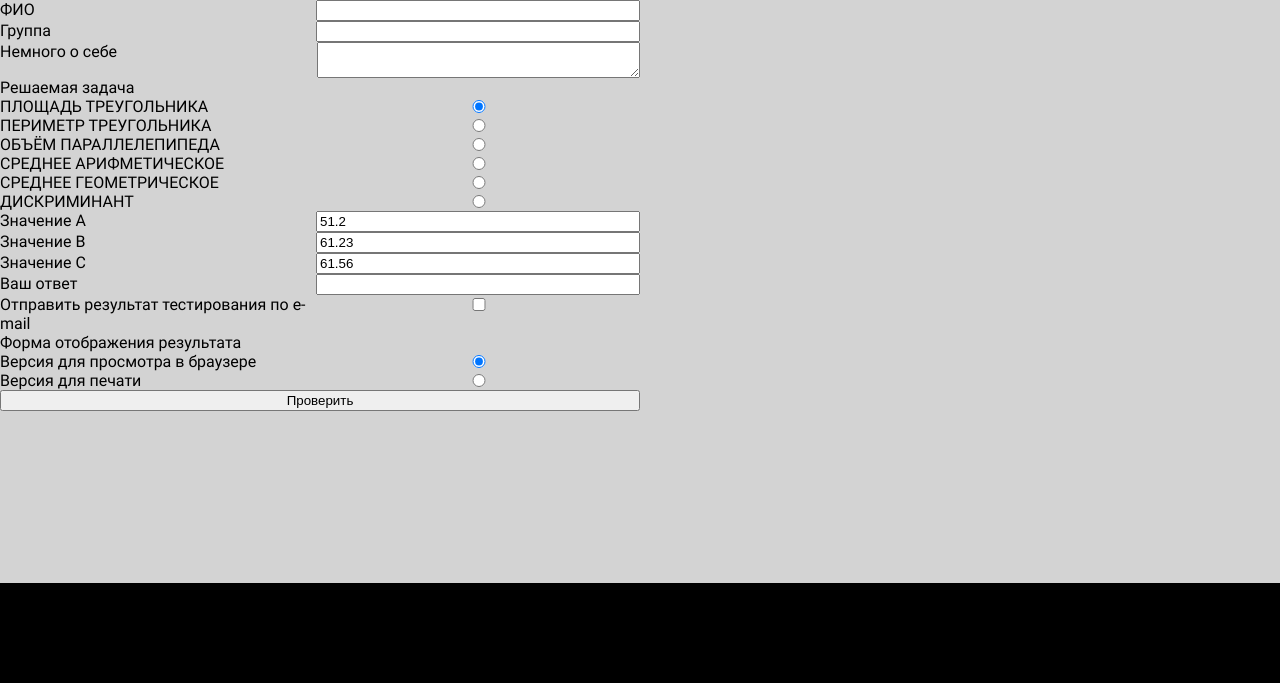
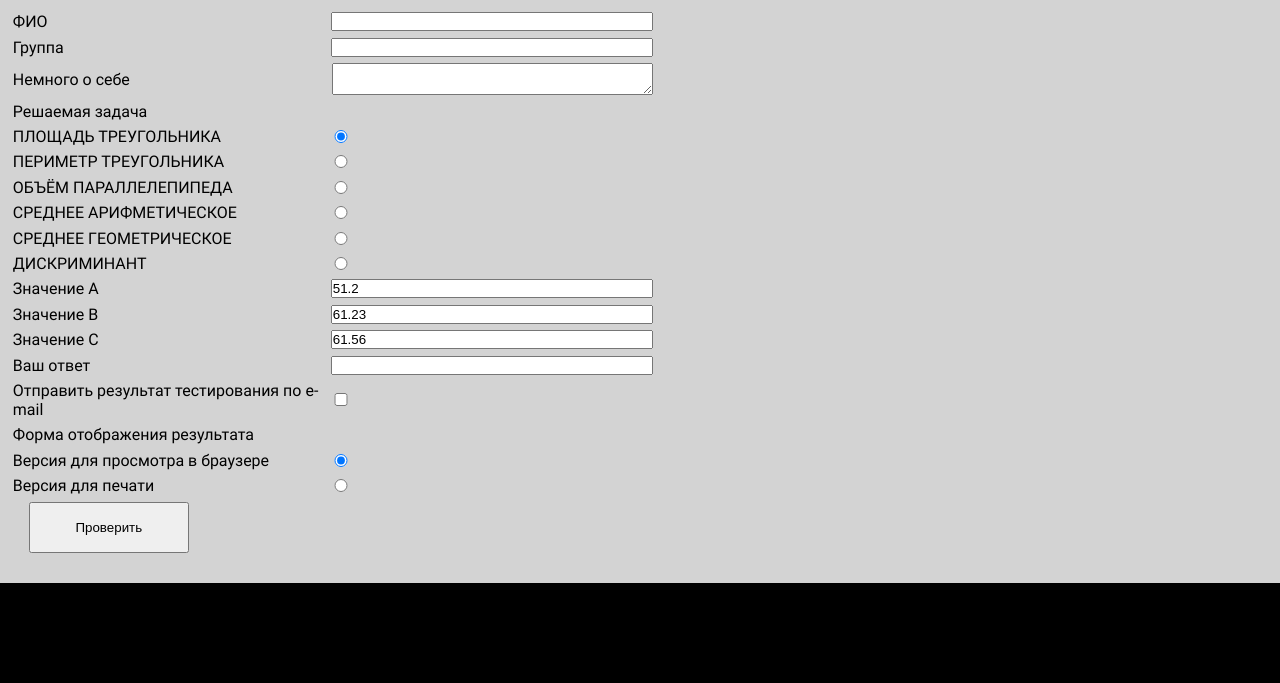
Before and after one commit to kolaqsq/191-321_NAOgorodnikov_PHPlabs, a PHP site: page /Lab6/index.php in a window 1280 px wide. Shown: the part 117-800 px from the top of the page. Run offline with PHP 8.4, Linux system fonts and the light colour scheme; style sheets or scripts are compiled from the project's sources; some libraries are stand-ins or nearby versions.

Commit message:
Finished Lab6

```diff
--- a/Lab6/css/main.css
+++ b/Lab6/css/main.css
@@ -57,17 +57,34 @@ main {
   height: 100%;
 }
 
+.print-only {
+  display: none;
+}
+
 form {
   display: flex;
   flex-flow: row wrap;
   align-items: flex-start;
   justify-content: space-between;
   width: 50%;
+  margin-top: 1vw;
+  margin-left: 1vw;
 }
 
 label, input, textarea {
   display: flex;
-  flex: 1 0 48%;
+  flex-flow: row nowrap;
+  flex: 2 0 45%;
+  align-self: stretch;
+  align-items: center;
+  padding: 0;
+  margin: 0 0 1%;
+}
+
+input[type=radio], input[type=checkbox] {
+  flex: 1 0;
+  margin-right: 47.5%;
+  align-self: center;
 }
 
 .type-header {
@@ -80,6 +97,38 @@ label, input, textarea {
   align-items: flex-start;
   justify-content: space-between;
   width: 100%;
+}
+
+input[type=submit] {
+  display: flex;
+  flex: 0 0 25%;
+  align-items: center;
+  justify-content: center;
+  padding: 2.5% 0;
+  margin-left: 2.5%;
+}
+
+.output {
+  margin-top: 1vw;
+  margin-left: 1vw;
+}
+
+.retry {
+  display: flex;
+  align-items: center;
+  justify-content: center;
+  margin-top: 2.5vw;
+  margin-left: 2.5vw;
+  padding: 1vw;
+  text-decoration: none;
+  color: black;
+  background-color: rgba(0, 0, 0, 0.1);
+  border-radius: 10px;
+  transition: 0.25s;
+}
+.retry:hover {
+  background-color: rgba(0, 0, 0, 0.2);
+  transition: 0.25s;
 }
 
 footer {
--- a/Lab6/sass/main.sass
+++ b/Lab6/sass/main.sass
@@ -51,16 +51,31 @@ main
   overflow: auto
   height: 100%
 
+.print-only
+  display: none
+
 form
   display: flex
   flex-flow: row wrap
   align-items: flex-start
   justify-content: space-between
   width: 50%
+  margin-top: 1vw
+  margin-left: 1vw
 
 label, input, textarea
   display: flex
-  flex: 1 0 48%
+  flex-flow: row nowrap
+  flex: 2 0 45%
+  align-self: stretch
+  align-items: center
+  padding: 0
+  margin: 0 0 1%
+
+input[type=radio], input[type=checkbox]
+  flex: 1 0
+  margin-right: 47.5%
+  align-self: center
 
 .type-header
   flex: 1 0 100%
@@ -72,6 +87,35 @@ label, input, textarea
   justify-content: space-between
   width: 100%
 
+input[type=submit]
+  display: flex
+  flex: 0 0 25%
+  align-items: center
+  justify-content: center
+  padding: 2.5% 0
+  margin-left: 2.5%
+
+.output
+  margin-top: 1vw
+  margin-left: 1vw
+
+.retry
+  display: flex
+  align-items: center
+  justify-content: center
+  margin-top: 2.5vw
+  margin-left: 2.5vw
+  padding: 1vw
+  text-decoration: none
+  color: black
+  background-color: rgba(0, 0, 0, .1)
+  border-radius: 10px
+  transition: .25s
+
+  &:hover
+    background-color: rgba(0, 0, 0, .2)
+    transition: .25s
+
 footer
   display: flex
   flex-flow: row nowrap
--- /dev/null
+++ b/Lab6/sass/print.sass
@@ -0,0 +1,11 @@
+html
+  font-family: Arial, serif
+
+header
+  display: none
+
+.print-only
+  display: block
+
+footer
+  display: none
```
Also changed, not shown: Lab6/css/print.css (added, +17 -0 lines), Lab6/index.php (+30 -28 lines), 2 other files.
